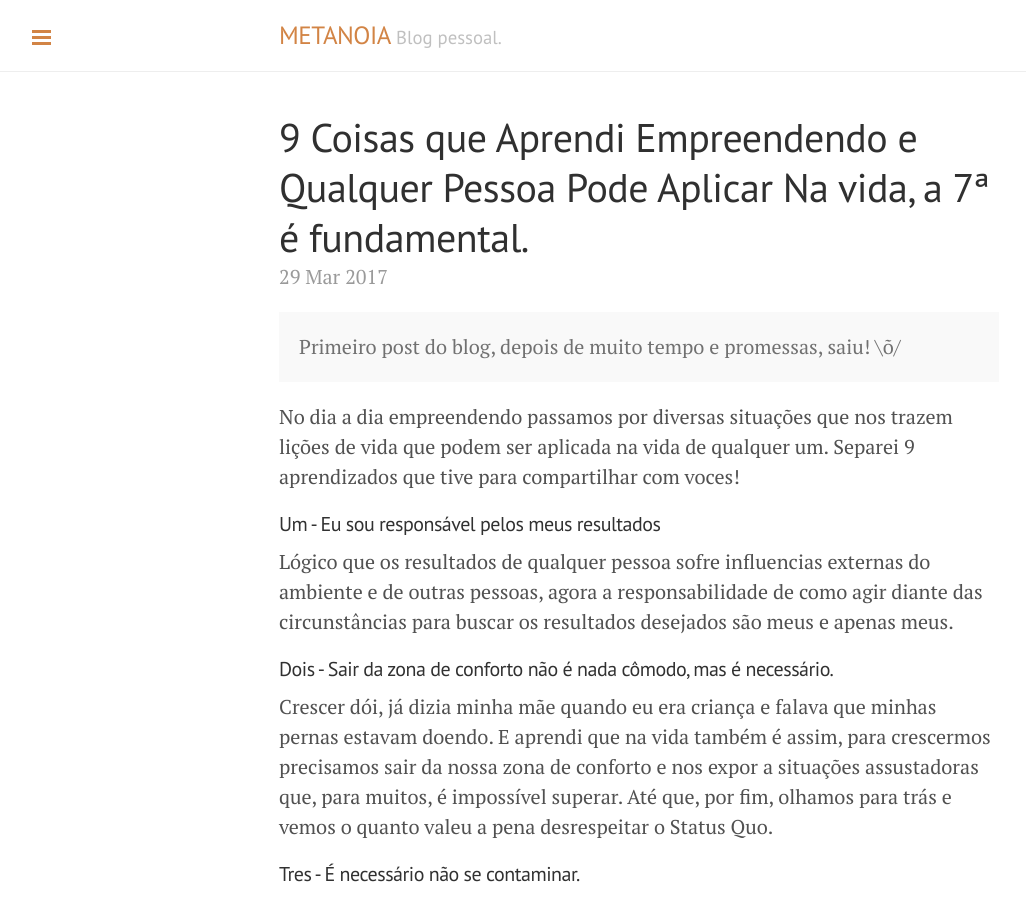
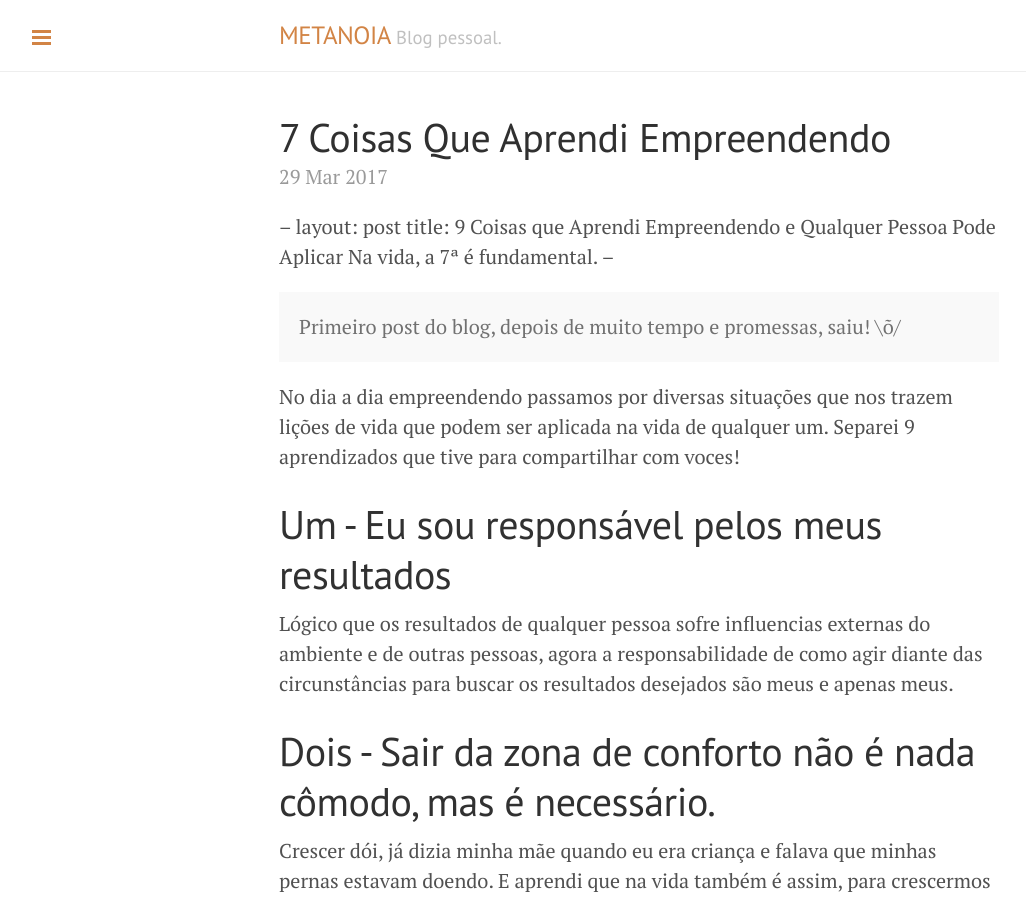
Before and after one commit to metanoia39/metanoia39.github.io, a Jekyll site: the page built from _posts/2017-03-29-7-coisas-que-aprendi-empreendendo.md, in a window 1280 px wide and 900 px high. Shown: the whole window, without its empty margins (1-1027 px from the left). Built offline with Jekyll 4.4.1, drawn with Linux system fonts in a browser that asks for light colours; our own code applies the rules of GitHub Pages for plain Markdown files.

Commit message:
Primeiro Post

```diff
--- a/_posts/2017-03-29-7-coisas-que-aprendi-empreendendo.md
+++ b/_posts/2017-03-29-7-coisas-que-aprendi-empreendendo.md
@@ -1,45 +1,45 @@
----
+--
 layout: post
 title: 9 Coisas que Aprendi Empreendendo e Qualquer Pessoa Pode Aplicar Na vida, a 7ª é fundamental.
----
+--
 
 <div class="message">Primeiro post do blog, depois de muito tempo e promessas, saiu! \õ/</div>
 
 No dia a dia empreendendo passamos por diversas situações que nos trazem lições de vida que podem ser aplicada na vida de qualquer um. Separei 9 aprendizados que tive para compartilhar com voces!
 
 
-#### Um - Eu sou responsável pelos meus resultados
+# Um - Eu sou responsável pelos meus resultados
 
 Lógico que os resultados de qualquer pessoa sofre influencias externas do ambiente e de outras pessoas, agora a responsabilidade de como agir diante das circunstâncias para buscar os resultados desejados são meus e apenas meus.
 
-#### Dois - Sair da zona de conforto não é nada cômodo, mas é necessário.
+# Dois - Sair da zona de conforto não é nada cômodo, mas é necessário.
 
 Crescer dói, já dizia minha mãe quando eu era criança e falava que minhas pernas estavam doendo. E aprendi que na vida também é assim, para crescermos precisamos sair da nossa zona de conforto e nos expor a situações assustadoras que, para muitos, é impossível superar. Até que, por fim, olhamos para trás e vemos o quanto valeu a pena desrespeitar o Status Quo.
 
-#### Tres - É necessário não se contaminar.
+# Tres - É necessário não se contaminar.
 
 No dia a dia acabamos tendo contato com pessoas de vários tipos e é altamente recomendado que aprendamos a não nos contaminar com as medíocres, preguiçosas e negativas, pois elas geralmente tentam (mesmo que sem querer) frustrar os sonhos alheios.
 
-#### Quatro - Devo aprender com meus erros e também com os dos outros.
+# Quatro - Devo aprender com meus erros e também com os dos outros.
 
 Essa é fundamental.. Errar faz parte do processo, quem nunca errou não deve ter feito grandes coisas. É melhor aprender com os erros dos outros do que errar, agora se errar é aprender com o erro e seguir em frente.. Sem mimimi.
 
-#### Cinco - Os detalhes fazem toda diferença.
+# Cinco - Os detalhes fazem toda diferença.
 
 Os detalhes, mesmo que não notados pela grande maioria das pessoas, fazem uma diferença inimaginável nos resultados de qualquer um. Então, mesmo que não notem, aprendi a me preocupar em dar o melhor de mim em cada detalhe do que eu fizer.
 
-#### Seis - Blindar meus pensamentos e planos.
+# Seis - Blindar meus pensamentos e planos.
 
 Aprendi que devo, todos os dias, tirar um tempo para refletir sobre aquilo que tenho alimentado minha mente e sobre meus planos de futuro, identificar se minhas ações estão me levando aos objetivos que defini ou se devo mudar de rota em algum ponto.
 
-#### Sete - É necessário dizer Não.
+# Sete - É necessário dizer Não.
 
 Nós tendemos a dizer sim para grande maioria das coisas, só que se queremos chegar a um lugar específico devemos dizer não a vários outros caminhos que chegam a outros lugares (alguns ótimos lugares por sinal). É preciso fazer escolhas, e escolher algo é dizer não a todo resto.
 
-#### Oito - É preciso fugir da média.
+# Oito - É preciso fugir da média.
 
 Tendemos a nos moldarmos de acordo com a média, isso é normal. Aprendemos desde criança que temos que nos esforçar para alcançar a média e passar nas matérias. O que me assustou foi quando percebi que isso é ser medíocre(Literalmente).. Então percebi que devo buscar a excelencia, não a média.
 
-#### Nove - Ser honesto comigo mesmo.
+# Nove - Ser honesto comigo mesmo.
 
 As vezes é difícil parar e reconhecer o quão medíocres estamos sendo em alguma área de nossa vidas, a tendencia é que fujamos em discutir áreas problemáticas, o que faz com que os problemas aumentem. Aprendi que é melhor ser honesto comigo mesmo enfrentando as situações e apagando a primeira chama do que postergar e ter que apagar um incendio depois.
```
